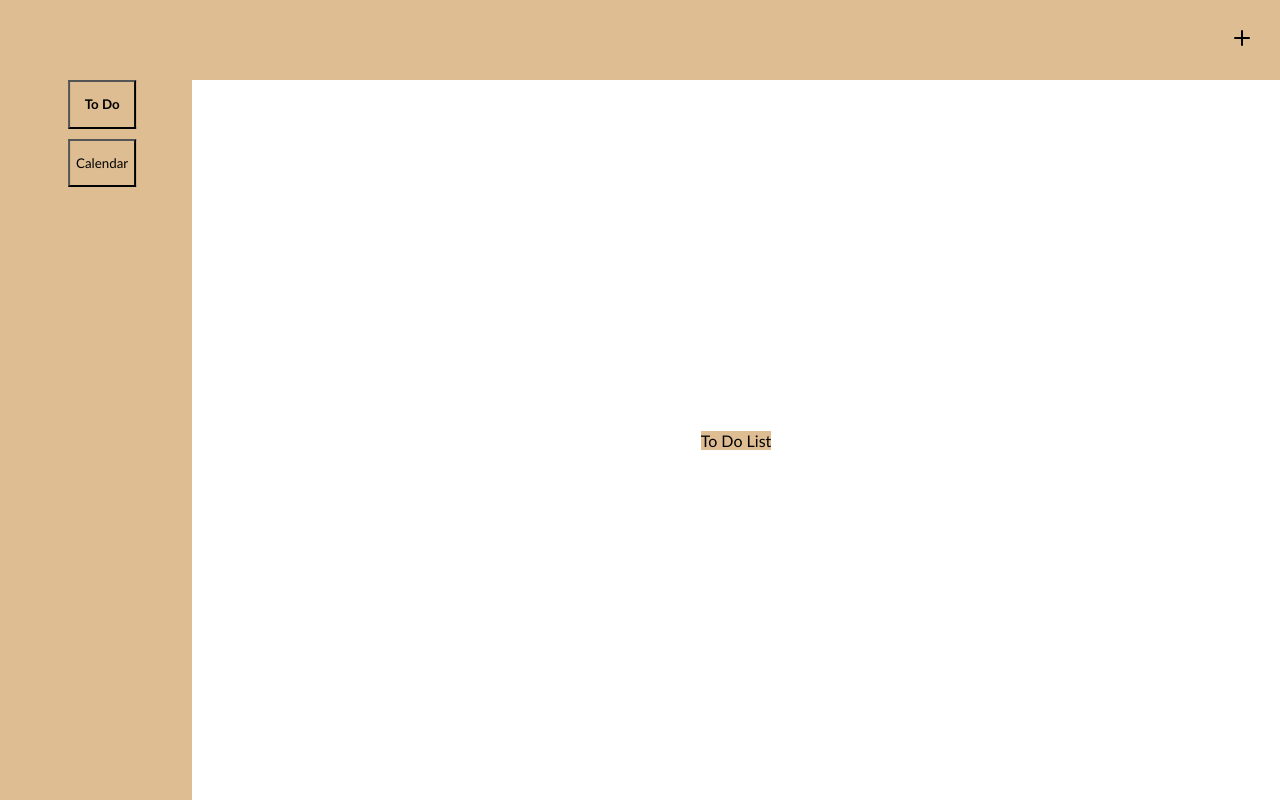
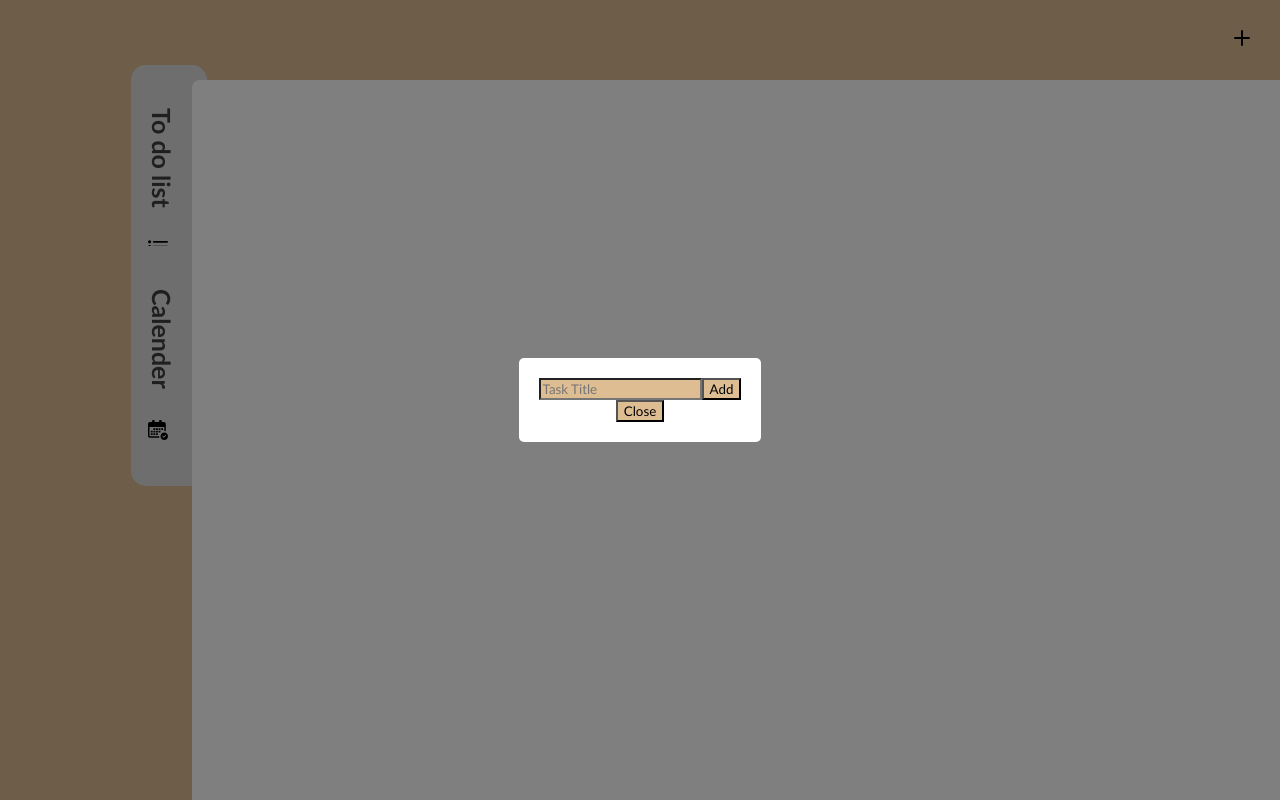
Before and after one commit to MuhannadAljabri/jadwal, a React (Create React App) app: page / in a window 1280 px wide. Both pictures are taken after a click on the button 1242 px from the left and 39 px from the top of the page. Built offline with nearby package versions, Linux system fonts and the light colour scheme.

Commit message:
Added plus sign button to create new task

```diff
--- a/src/App.css
+++ b/src/App.css
@@ -1,109 +1,11 @@
+
 *{
   background-color: rgb(222, 189, 147);
   font-family: 'Gill Sans', 'Gill Sans MT', Calibri, 'Trebuchet MS', sans-serif;
 }
 .App {
-  position: relative;
-  width: 100vw;
-  height: 100vh;
-  overflow: hidden;
+  text-align: center;
 }
-
-.plus-button {
-  position: absolute;
-  top: 25px;
-  right: 20px;
-  background: none;
-  border: none;
-  cursor: pointer;
-}
-
-.overlay {
-  position: fixed;
-  top: 50%;
-  left: 50%;
-  transform: translate(-50%, -50%);
-  width: 50%; /* Adjust based on your preference */
-  padding: 20px;
-  box-shadow: 0 4px 8px rgba(0,0,0,0.1);
-  background-color: white;
-  display: flex;
-  flex-direction: column;
-  gap: 10px;
-}
-
-input[type="text"] {
-  padding: 10px;
-  margin: 10px 0;
-  width: calc(100% - 20px); /* Input width minus padding */
-}
-
-.canvas {
-  position: absolute;
-  top: 10%;
-  left: 15%; /* Adjusted to create space for tabs */
-  right: 0;
-  bottom: 0;
-  display: flex;
-  justify-content: center;
-  align-items: center;
-  background: white;
-}
-
-
-.component-true {
-  height: 20px;
-  width: 200px;
-}
-
-.component-true .tab-item {
-  align-items: center;
-  background-color: #ffffff;
-  border-radius: 12px 12px 0px 0px;
-  display: inline-flex;
-  height: 200px;
-  gap: 10px;
-  justify-content: center;
-  overflow: hidden;
-  padding: 20px 32px;
-  position: relative;
-}
-
-
-.component-true .text-wrapper {
-  color: var(--dark);
-  font-family: "DM Sans-Medium", Helvetica;
-  font-size: 18px;
-  font-weight: 500;
-  letter-spacing: 0;
-  line-height: normal;
-  margin-top: -1px;
-  position: relative;
-  width: fit-content;
-  transform: rotate(-90deg);
-}
-
-
-.tabs {
-  position: absolute;
-  top: 10%; /* Matches the top of the canvas */
-  left: 0; /* Aligns tabs to the very left of the App container */
-  display: flex;
-  transform: translateX(100%); /* Shifts the tabs to the left of the canvas */
-  flex-direction: column;
-  z-index: 10; /* Ensures tabs are visible over the canvas if needed */
-}
-
-
-
-button {
-  margin-bottom: 10px;
-}
-
-.active {
-  font-weight: bold;
-}
-
 /*
 .App-logo {
   height: 40vmin;
@@ -132,15 +34,36 @@ button {
 }
 */
 
+.overlay {
+  position: fixed;
+  top: 0;
+  left: 0;
+  width: 100%;
+  height: 100%;
+  background-color: rgba(0, 0, 0, 0.5);
+  display: flex;
+  justify-content: center;
+  align-items: center;
+  z-index: 101;
+
+}
+
+.overlay-content {
+  background-color: #fff;
+  padding: 20px;
+  border-radius: 5px;
+}
+
+
 .card{
   position: absolute;
-  top: 15%;
-  left: 7%;
-  width: 100%;
-  height: 100%;
+  top: 10%;
+  left: 15%;
+  right: 0;
+  bottom: 0;
   background-color: white;
   border: 1 px solid black;
-  border-radius: 8px;
+  border-top-left-radius: 8px;
   z-index: 20;
 }
 .card h1{
@@ -151,13 +74,14 @@ button {
   display: none;
   box-shadow: 0 0 8px rgba(0, 0, 0, 0.1);
   position: absolute;
-  top: 15%;
-  left: 7%;
-  width: 100%;
-  height: 100%;
+  position: absolute;
+  top: 10%;
+  left: 15%;
+  right: 0;
+  bottom: 0;
   background-color: white;
   border: 1 px solid black;
-  border-radius: 8px;
+  border-top-left-radius: 8px;
   z-index: 20;
 }
 .content h1{
@@ -167,13 +91,14 @@ button {
   display: inline;
   box-shadow: 0 0 8px rgba(0, 0, 0, 0.1);
   position: absolute;
-  top: 15%;
-  left: 7%;
-  width: 100%;
-  height: 100%;
+  position: absolute;
+  top: 10%;
+  left: 15%;
+  right: 0;
+  bottom: 0;
   background-color: white;
   border: 1 px solid black;
-  border-radius: 8px;
+  border-top-left-radius: 8px;
   z-index: 20;
 }
 .show-content h1{
@@ -188,8 +113,9 @@ button {
   position: absolute;
   border: 1px solid transparent;
   border-radius: 15px;
-  margin-top: 7.05%;
-  margin-left: -46.8%;
+  margin-top: 5.05%;
+  margin-left: -39.8%;
+
 }
 .defaultButton h1{
   font-weight: 900;
@@ -209,13 +135,13 @@ button {
 .clickedButton{
   z-index: 30;
   width: 6%;
-  height: 30%;
+  height: 31%;
   background-color: white;
   position: absolute;
   border: 1px solid transparent;
   border-radius: 15px;
-  margin-top: 7.05%;
-  margin-left: -47.8%;
+  margin-top: 4.75%;
+  margin-left: -39.8%;
 }
 .clickedButton h1{
   font-size: 25px;
@@ -239,8 +165,8 @@ button {
   position: absolute;
   border: 1px solid transparent;
   border-radius: 15px;
-  margin-top: 21.20%;
-  margin-left: -46.8%;
+  margin-top: 19.20%;
+  margin-left: -39.8%;
 }
 .defaultButton-calender h1{
   font-weight: 900;
@@ -265,8 +191,8 @@ button {
   position: absolute;
   border: 1px solid transparent;
   border-radius: 15px;
-  margin-top: 21.20%;
-  margin-left: -47.8%;
+  margin-top: 19.20%;
+  margin-left: -39.8%;
 }
 .clickedButton-calender h1{
   font-size: 25px;
@@ -282,3 +208,12 @@ button {
   padding: 20px;
   margin: 10px 10px 0px 0px;
 }
+
+.plus-button {
+  position: absolute;
+  top: 25px;
+  right: 20px;
+  background: none;
+  border: none;
+  cursor: pointer;
+}
--- a/src/App.js
+++ b/src/App.js
@@ -1,21 +1,17 @@
-import React, { useState } from "react";
-import "./App.css";
-import Overlay from "./Buttons/NewTask";
+import { useState, useEffect } from 'react';
+import './App.css';
+import Home from './JedwalComponents/Home';
+import Body from './JedwalComponents/Body';
+import InputOverlay from './JedwalComponents/NewTaskButton';
+
 
 function App() {
-  const [activeTab, setActiveTab] = useState("todo");
   const [showOverlay, setShowOverlay] = useState(false);
-  const [overlayVisible, setOverlayVisible] = useState(false);
-
-  // Function to toggle the overlay
-  const toggleOverlay = () => {
-    setShowOverlay(!showOverlay);
-  };
 
   return (
     <div className="App">
-      <button onClick={() => setOverlayVisible(true)} className="plus-button">
-      <Overlay isVisible={overlayVisible} onClose={() => setOverlayVisible(false)} />
+      <button onClick={() => setShowOverlay(true)} className="plus-button">
+        {showOverlay && <InputOverlay closeOverlay={() => setShowOverlay(false)} />}
         <svg
           width="24"
           height="24"
@@ -40,27 +36,10 @@ function App() {
         </svg>
       </button>
 
-      <div
-        className="canvas"
-        style={{ background: activeTab === "todo" ? "white" : "#f0f0f0" }}
-      >
-        {activeTab === "todo" ? <p>To Do List</p> : <p>Calendar View</p>}
-      </div>
+      <Home />
+      <Body />
+      <div />
 
-      <div className="tabs">
-        <button
-          onClick={() => setActiveTab("todo")}
-          className={activeTab === "todo" ? "active" : ""}
-        >
-          <p>To Do</p>
-        </button>
-        <button
-          onClick={() => setActiveTab("calendar")}
-          className={activeTab === "calendar" ? "active" : ""}
-        >
-          <p>Calendar</p>
-        </button>
-      </div>
     </div>
   );
 }
--- a/src/Buttons/NewTask.js
+++ /dev/null
@@ -1,32 +0,0 @@
-// src/Overlay.js
-import React, { useState } from 'react';
-
-const Overlay = ({ isVisible, onClose }) => {
-  const [title, setTitle] = useState('');
-  const [category, setCategory] = useState('');
-
-  if (!isVisible) return null;
-
-  return (
-    <div className="overlay">
-      <div className="overlay-content">
-        <h2>Add Task</h2>
-        <input
-          type="text"
-          placeholder="Title"
-          value={title}
-          onChange={(e) => setTitle(e.target.value)}
-        />
-        <input
-          type="text"
-          placeholder="Category"
-          value={category}
-          onChange={(e) => setCategory(e.target.value)}
-        />
-        <button onClick={onClose}>Close</button>
-      </div>
-    </div>
-  );
-};
-
-export default Overlay;
--- /dev/null
+++ b/src/JedwalComponents/NewTaskButton.js
@@ -0,0 +1,35 @@
+import React, { useState } from 'react';
+
+function InputOverlay({ closeOverlay }) {
+  const [inputValue, setInputValue] = useState('');
+
+  const handleSubmit = (event) => {
+    if (inputValue !== "") {
+        event.preventDefault();
+        alert(`New task added: ${inputValue}`);
+        closeOverlay();
+    }
+    else {
+        event.preventDefault();
+        alert(`Task cannot be empty`);
+        closeOverlay();
+    }
+  };
+
+  return (
+    <div className="overlay">
+      <div className="overlay-content">
+        <form onSubmit={handleSubmit}>
+          <label>
+            <input placeholder = "Task Title" type="text" value={inputValue} onChange={(e) => setInputValue(e.target.value)} />
+          </label>
+          <button type="submit">Add</button>
+        </form>
+        <button onClick={() => closeOverlay()}>Close</button>
+
+      </div>
+    </div>
+  );
+}
+
+export default InputOverlay;
```
